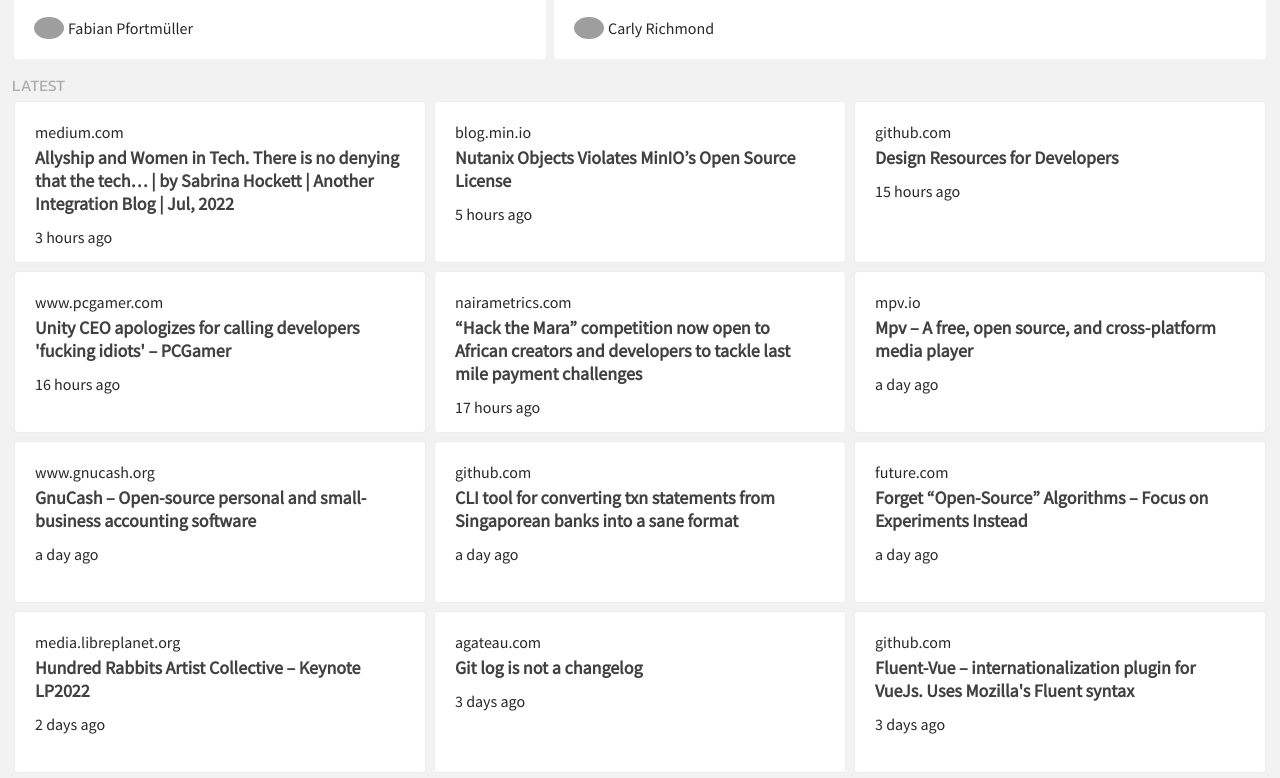
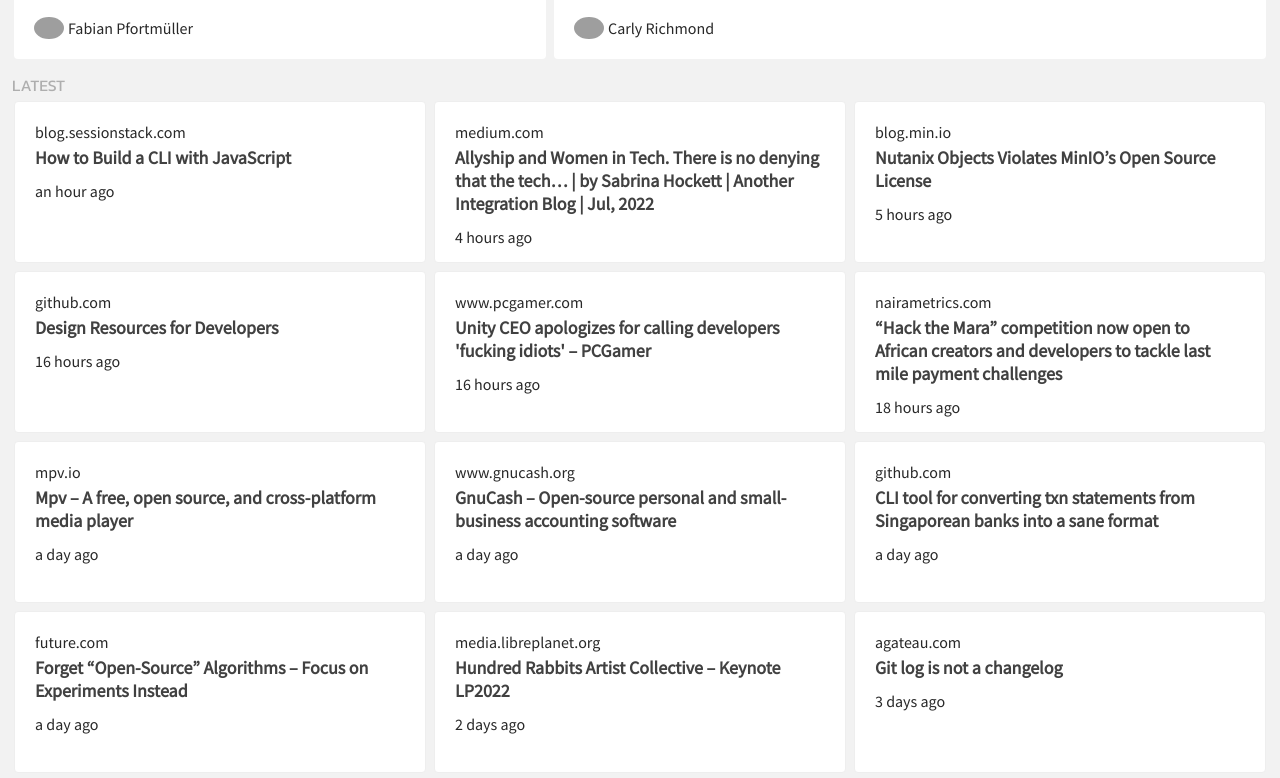
Before and after one commit to james-a-rob/devrel-news, a website: page index.html in a window 1280 px wide. Shown: the part 799-1577 px from the top of the page. Drawn offline with Linux system fonts and the light colour scheme; grey boxes are pictures that could not be loaded.

Commit message:
trigger-build

```diff
--- a/builds.txt
+++ b/builds.txt
@@ -885,3 +885,4 @@
 Tue Jul 19 08:27:08 CUT 2022
 Tue Jul 19 09:23:09 CUT 2022
 Tue Jul 19 10:25:53 CUT 2022
+Tue Jul 19 11:18:56 CUT 2022
--- a/index.html
+++ b/index.html
@@ -318,13 +318,23 @@
             <div class="stories-container">
              <div class="story">
     <div class="story-meta">
+        <img onerror="this.style.display='none'" class="story-image" src="https://t1.gstatic.com/faviconV2?client=SOCIAL&type=FAVICON&fallback_opts=TYPE,SIZE,URL&url=https:blog.sessionstack.com&size=30">
+        <div class="story-url">blog.sessionstack.com</div>
+    </div>
+    <div class="story-header">
+        <a target="_blank" href="https://blog.sessionstack.com/how-javascript-works-why-you-need-a-cli-and-how-to-build-a-cli-with-javascript-a32c2d8d6539?gi=38e04afd10c3">How to Build a CLI with JavaScript</a>
+    </div>
+    <div class="story-date">an hour ago</div>
+
+</div> <div class="story">
+    <div class="story-meta">
         <img onerror="this.style.display='none'" class="story-image" src="https://t1.gstatic.com/faviconV2?client=SOCIAL&type=FAVICON&fallback_opts=TYPE,SIZE,URL&url=https:medium.com&size=30">
         <div class="story-url">medium.com</div>
     </div>
     <div class="story-header">
         <a target="_blank" href="https://medium.com/another-integration-blog/allyship-and-women-in-tech-df58028713d2?source=topics_v2---------34-84--------------------88ceb28e_68e9_45f0_a6c0_3cdd18570834-------19">Allyship and Women in Tech. There is no denying that the tech… | by Sabrina Hockett | Another Integration Blog | Jul, 2022</a>
     </div>
-    <div class="story-date">3 hours ago</div>
+    <div class="story-date">4 hours ago</div>
 
 </div> <div class="story">
     <div class="story-meta">
@@ -344,7 +354,7 @@
     <div class="story-header">
         <a target="_blank" href="https://github.com/bradtraversy/design-resources-for-developers">Design Resources for Developers</a>
     </div>
-    <div class="story-date">15 hours ago</div>
+    <div class="story-date">16 hours ago</div>
 
 </div> <div class="story">
     <div class="story-meta">
@@ -364,7 +374,7 @@
     <div class="story-header">
         <a target="_blank" href="https://nairametrics.com/2022/07/18/hack-the-mara-competition-now-open-to-african-creators-and-developers-to-tackle-last-mile-payment-challenges/">“Hack the Mara” competition now open to African creators and developers to tackle last mile payment challenges</a>
     </div>
-    <div class="story-date">17 hours ago</div>
+    <div class="story-date">18 hours ago</div>
 
 </div> <div class="story">
     <div class="story-meta">
@@ -568,11 +578,11 @@
 
 </div> <div class="story">
     <div class="story-meta">
-        <img onerror="this.style.display='none'" class="story-image" src="https://t1.gstatic.com/faviconV2?client=SOCIAL&type=FAVICON&fallback_opts=TYPE,SIZE,URL&url=https:www.benzinga.com&size=30">
-        <div class="story-url">www.benzinga.com</div>
+        <img onerror="this.style.display='none'" class="story-image" src="https://t1.gstatic.com/faviconV2?client=SOCIAL&type=FAVICON&fallback_opts=TYPE,SIZE,URL&url=https:www.prnewswire.com&size=30">
+        <div class="story-url">www.prnewswire.com</div>
     </div>
     <div class="story-header">
-        <a target="_blank" href="https://www.benzinga.com/pressreleases/22/07/n28050528/open-mainframe-project-announces-schedule-for-the-3rd-annual-open-mainframe-summit-on-september-21">Open Mainframe Project Announces Schedule for the 3rd Annual Open Mainframe Summit on September 21-22 in Philadelphia, PA</a>
+        <a target="_blank" href="https://www.prnewswire.com/news-releases/open-mainframe-project-announces-schedule-for-the-3rd-annual-open-mainframe-summit-on-september-21-22-in-philadelphia-pa-301585632.html">Open Mainframe Project Announces Schedule for the 3rd Annual Open Mainframe Summit on September 21-22 in Philadelphia, PA</a>
     </div>
     <div class="story-date">6 days ago</div>
 
```
